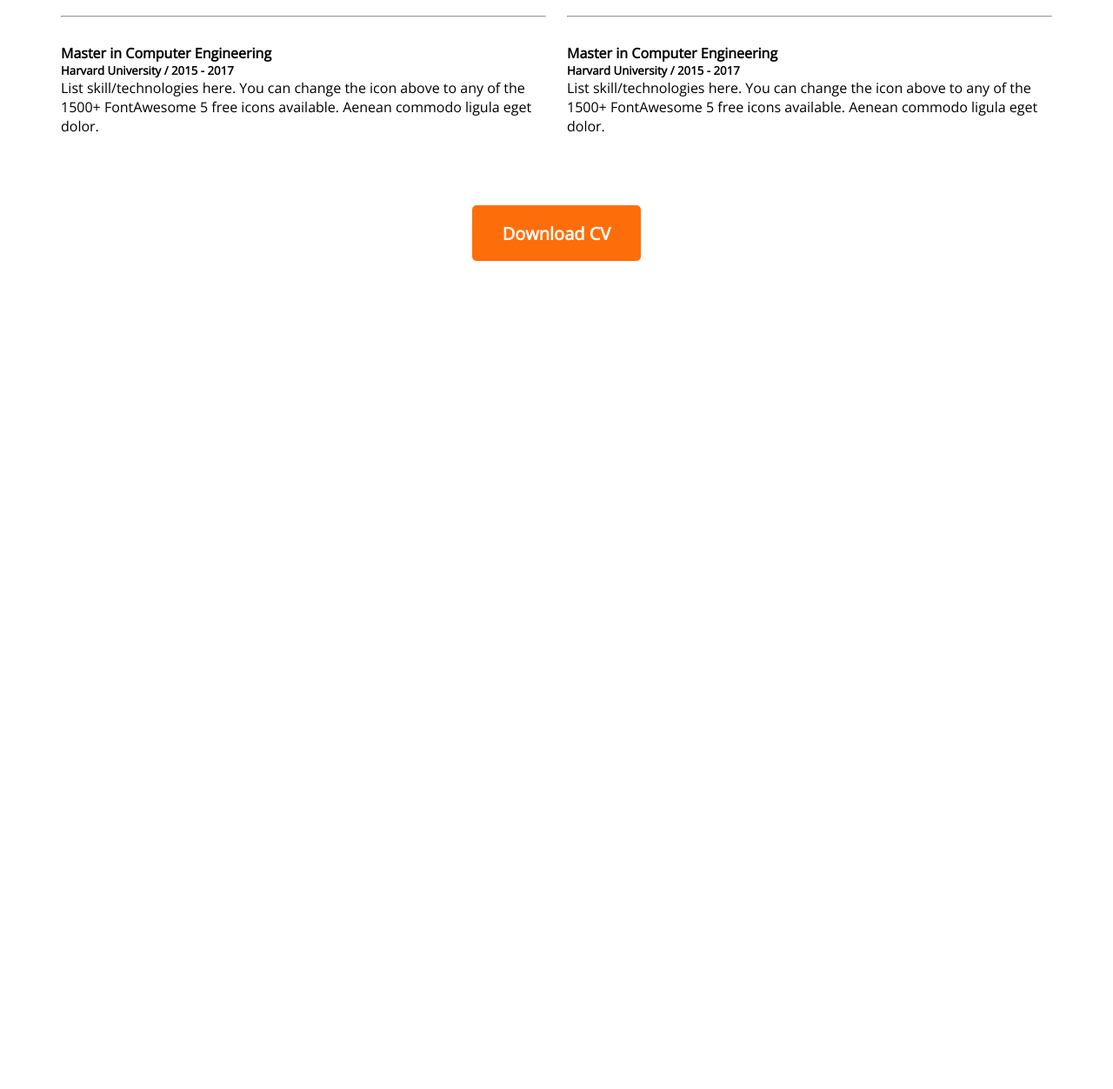
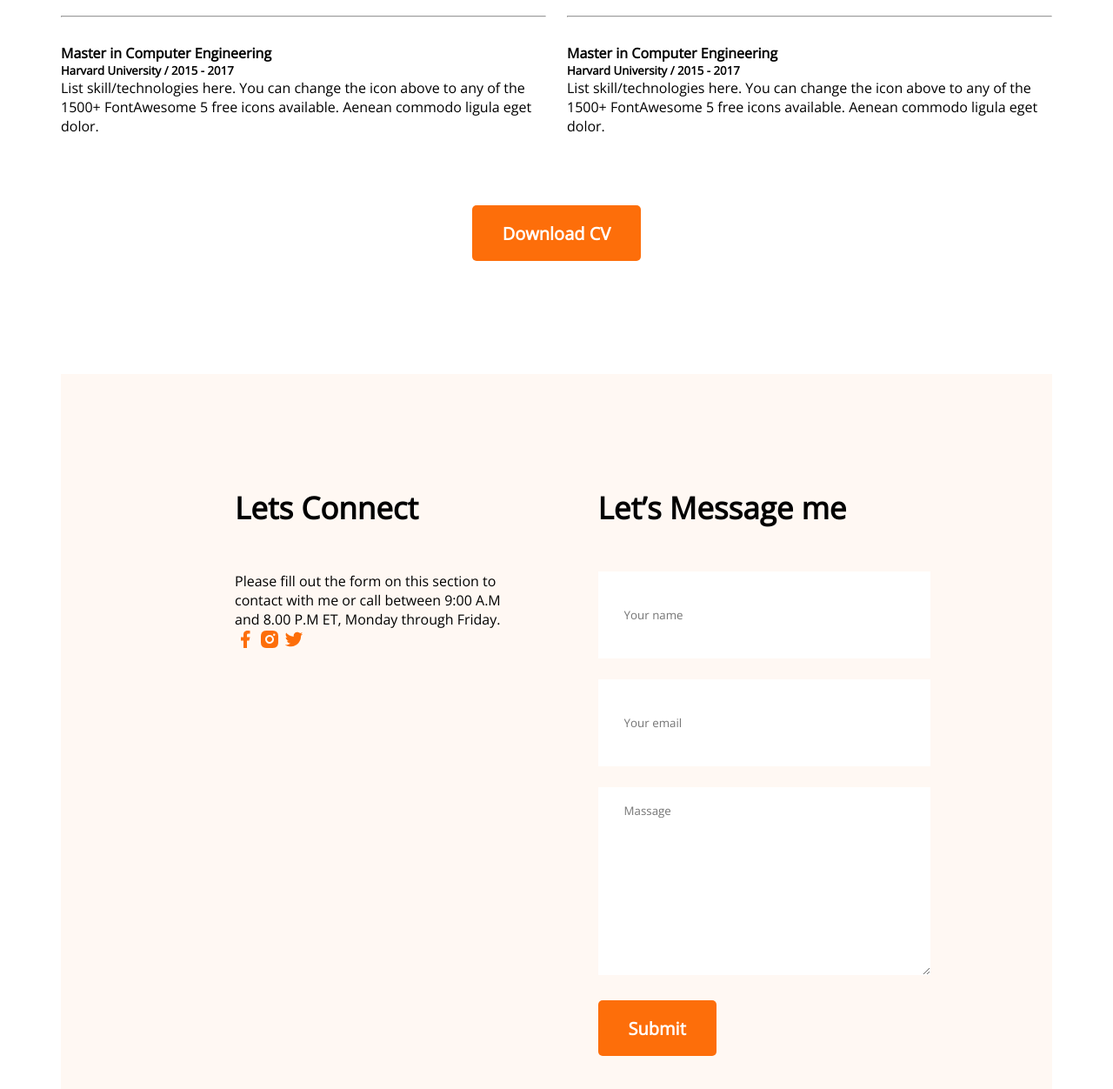
Before and after one commit to Mrinmoy10Modak/developer-portfolio, a plain HTML site: page index.html in a window 1280 px wide. Shown: the part 2728-3980 px from the top of the page at 87% size. Before the commit the page ends 3028 px from the top, so only its background shows below. Drawn offline with nearby package versions, Linux system fonts and the light colour scheme.

Commit message:
contact us added

```diff
--- a/index.html
+++ b/index.html
@@ -137,6 +137,32 @@
                 <button class="btn-primary">Download CV</button>
             </div>
         </section>
+        <!-- contact section -->
+        <section class="contact">
+            <div>
+                <h3 class="section-title">Lets Connect</h3>
+                <p>Please fill out the form on this section to contact with me or call between 9:00 A.M and 8.00 P.M ET, Monday through Friday.</p>
+                <a href="">
+                    <img src="images/icons/facebook.png" alt="">
+                </a>
+                <a href="">
+                    <img src="images/icons/insta.png" alt="">
+                </a>
+                <a href="">
+                    <img src="images/icons/twitter.png" alt="">
+                </a>
+            </div>
+            <div>
+                <h3 class="section-title">Let’s Message me</h3>
+                <form action="">
+                    <input type="text" name="" id="" placeholder="Your name">
+                    <input type="email" name="" id="" placeholder="Your email">
+                    <textarea name="" id="" cols="30" rows="10" placeholder="Massage"></textarea>
+                    <input  class="btn-primary" type="submit" value="Submit">
+                </form>
+            </div>
+
+        </section>
     </main>
     <footer>
 
--- a/styles/portfolio.css
+++ b/styles/portfolio.css
@@ -186,3 +186,28 @@ section {
     margin-top: 50px;
     text-align: center;
 }
+/* contact styles */
+.contact{
+    display: flex;
+    gap: 100px;
+    background: #FFF8F3;
+    padding: 130px 200px;
+
+}
+.contact .section-title{
+    text-align: left;
+
+}
+.contact input[type="text"],input[type="email"],textarea{
+    margin-bottom: 24px;
+    border: 0;
+    width: 100%;
+    padding: 18px 30px;
+
+}
+input{
+    height: 64px;
+}
+.contact a{
+    text-decoration: none;
+}
```
